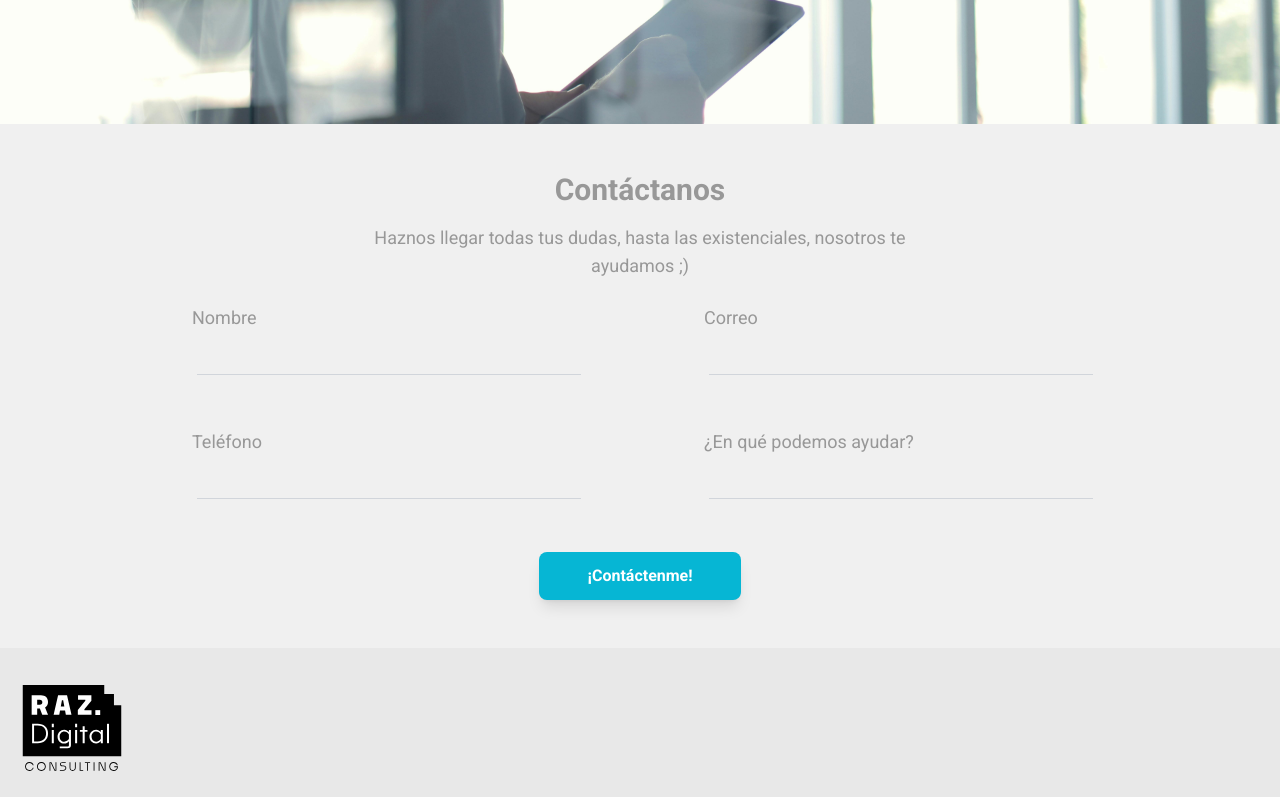
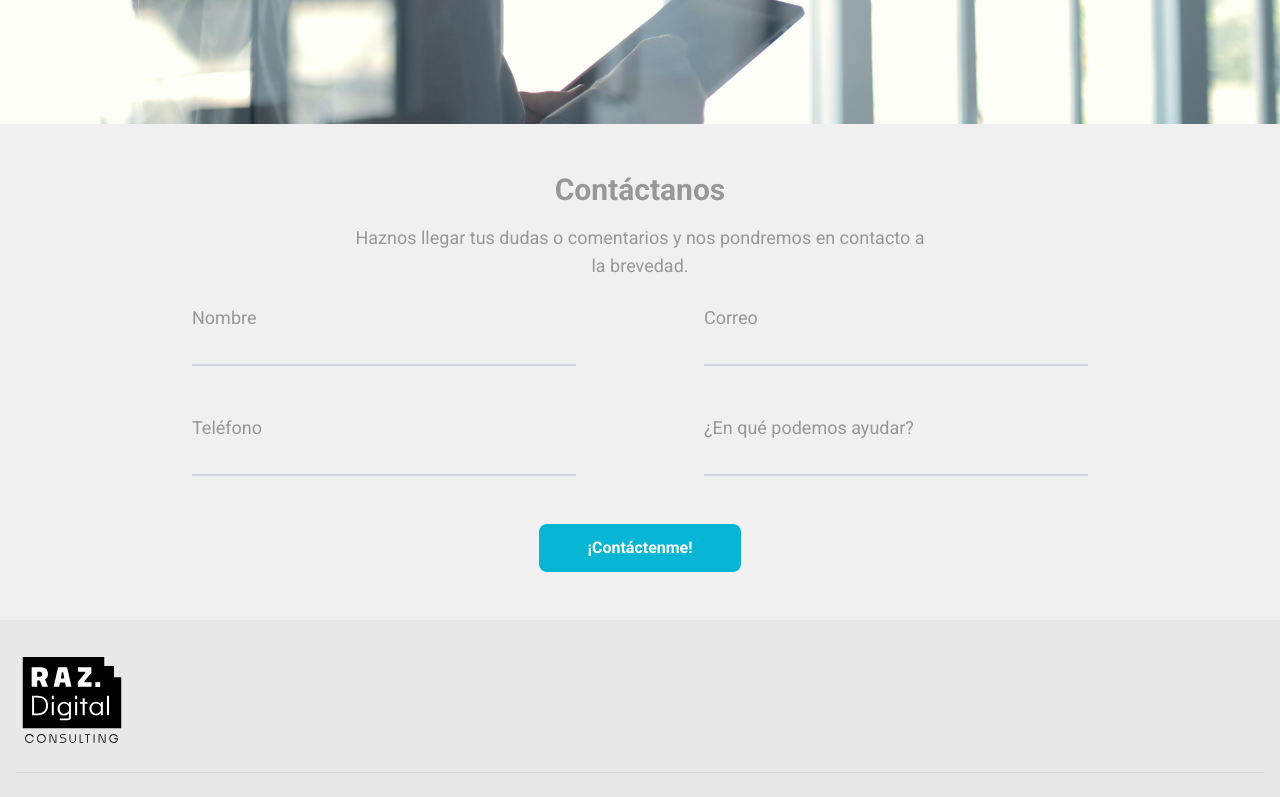
Before and after one commit to AlexStar257/raz-Digital-Consulting, a React (Vite) app: page / in a window 1280 px wide. Shown: the part 676-1473 px from the top of the page. Built offline with nearby package versions, Linux system fonts and the light colour scheme.

Commit message:
Texto e inputs

```diff
--- a/src/App.css
+++ b/src/App.css
@@ -23,10 +23,7 @@
 input{
     border: none;
     background: none;
-    border-bottom: 1.5px solid #5b5b5b;
-    padding: 5px;
-    margin: 5px;
-    display: inline-block;
+    border-bottom: 2px solid #5b5b5b;
 }
 
 input:focus {
--- a/src/components/Contact.jsx
+++ b/src/components/Contact.jsx
@@ -37,8 +37,8 @@ export const Contact = () => {
             Contáctanos
           </h2>
           <p className="text-lg mb-6 max-w-xl mx-auto colorText">
-            Haznos llegar todas tus dudas, hasta las existenciales, nosotros te
-            ayudamos ;)
+            Haznos llegar tus dudas o comentarios y nos pondremos en contacto a
+            la brevedad.
           </p>
         </div>
         <form onSubmit={handleSubmit} className="max-w-4xl mx-auto">
@@ -53,7 +53,7 @@ export const Contact = () => {
                 name="nombre"
                 value={formData.nombre}
                 onChange={handleChange}
-                className="form-input mt-1 block w-full border-gray-300"
+                className="mt-1 block w-full border-gray-300"
                 required
               />
             </div>
@@ -68,7 +68,7 @@ export const Contact = () => {
                 name="correo"
                 value={formData.correo}
                 onChange={handleChange}
-                className="form-input mt-1 block w-full border-gray-300"
+                className="mt-1 block w-full border-gray-300"
                 required
               />
             </div>
@@ -86,7 +86,7 @@ export const Contact = () => {
                 name="telefono"
                 value={formData.telefono}
                 onChange={handleChange}
-                className="form-input mt-1 block w-full border-gray-300"
+                className="mt-1 block w-full border-gray-300"
               />
             </div>
 
@@ -99,7 +99,7 @@ export const Contact = () => {
                 name="mensaje"
                 value={formData.mensaje}
                 onChange={handleChange}
-                className="form-input mt-1 block w-full border-gray-300"
+                className="mt-1 block w-full border-gray-300"
                 rows="4"
                 required
               />
@@ -108,7 +108,7 @@ export const Contact = () => {
           <div className="flex justify-center mt-12">
             <button
               type="submit"
-              className="px-12 py-3 rounded-lg bg-cyan-500 text-white font-bold hover:bg-cyan-400 transition-colors shadow-lg"
+              className="px-12 py-3 rounded-lg bg-cyan-500 text-white font-bold hover:bg-cyan-400 transition-colors"
             >
               ¡Contáctenme!
             </button>
```
